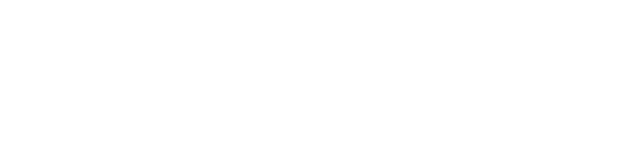
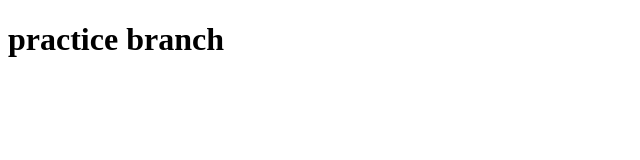
Before and after one commit to DongbeenSeo/collabo, a plain HTML site: page index.html in a window 1280 px wide. Shown: the whole page, without its empty margins (0-640 px from the left). Drawn offline with Linux system fonts and the light colour scheme.

Commit message:
edit index.html in develop branch

```diff
--- a/index.html
+++ b/index.html
@@ -9,7 +9,7 @@
 </head>
 
 <body>
-
+	<h1>practice branch</h1>
 </body>
 
 </html>
```
